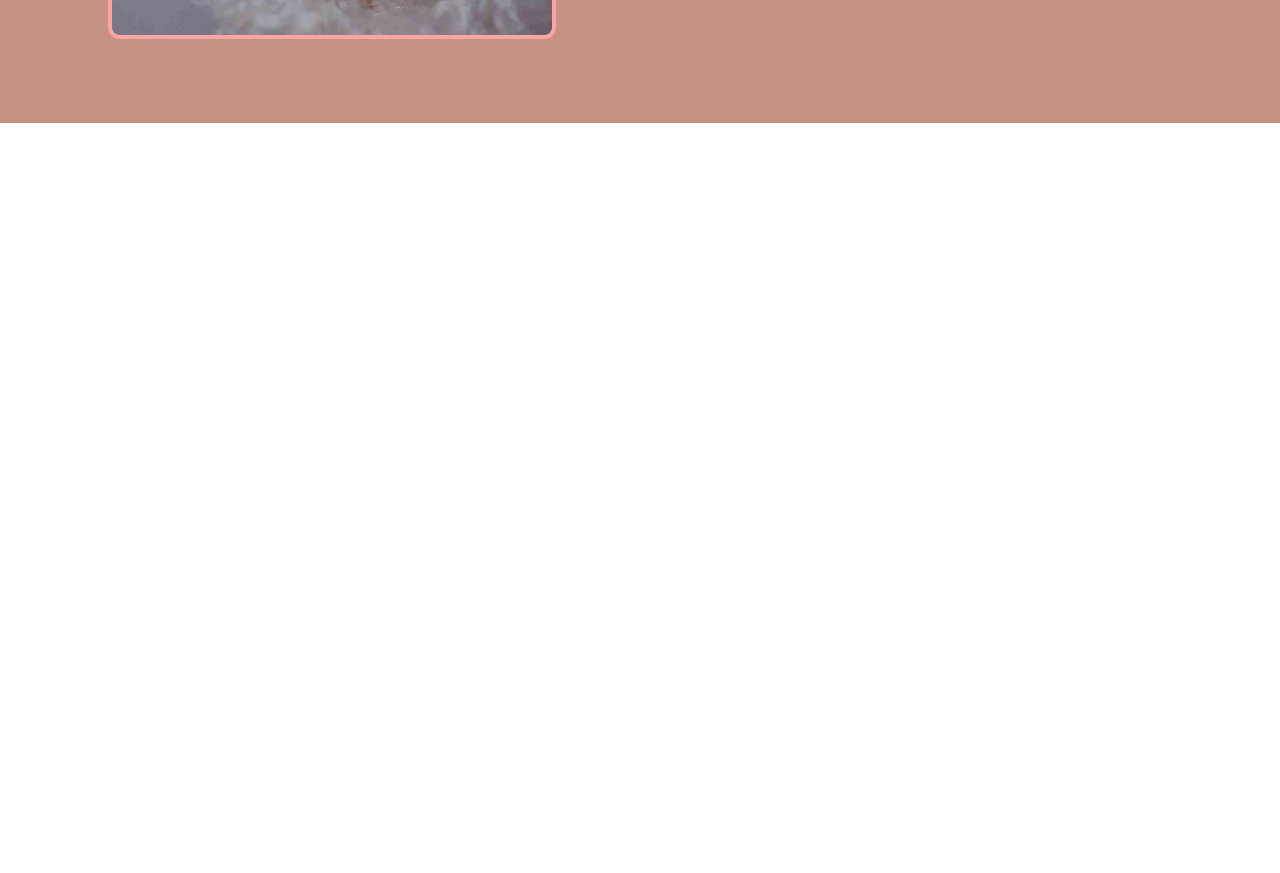
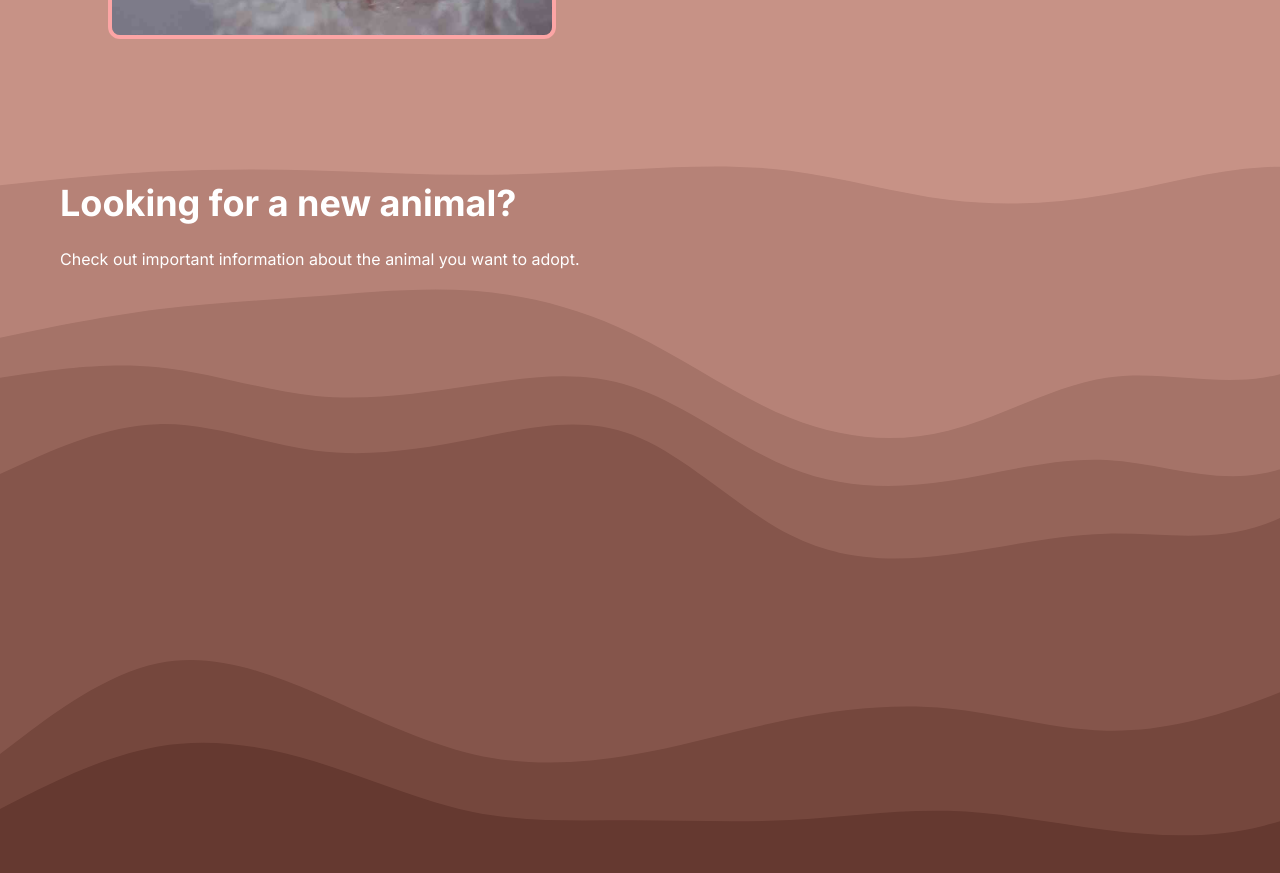
Before and after one commit to nezinauuu/Year4_FinalProject, a Next.js app in the folder year4project/: page / in a window 1280 px wide. Shown: the part 719-1592 px from the top of the page. Before the commit the page ends 842 px from the top, so only its background shows below. Built offline with nearby package versions, Linux system fonts and the light colour scheme.

Commit message:
Added Scroll functionality

```diff
--- a/year4project/app/page.tsx
+++ b/year4project/app/page.tsx
@@ -5,7 +5,7 @@ import axios from "axios";
 import { useEffect, useState } from "react";
 import { UserButton } from "@clerk/nextjs";
 import { User } from "lucide-react";
-import luckyImage  from "@/images/lucky.jpg";
+import luckyImage from "@/images/lucky.jpg";
 export default function Home() {
   const [animalName, setAnimalName] = useState();
   const [litterSize, setLitterSize] = useState();
@@ -28,10 +28,31 @@ export default function Home() {
     // fetchData();
   }, []);
 
+
+    useEffect(() => {
+      const scrollButton = document.getElementById(
+        "scrollButton"
+      ) as HTMLButtonElement;
+
+      // 👇️ scroll to top on page load
+      window.scrollTo({ top: 0, left: 0, behavior: "smooth" });
+
+      // window.addEventListener("scroll", () => {
+      //   if (window.scrollY > 900) {
+      //     scrollButton.style.display = "block";
+      //   } else {
+      //     scrollButton.style.display = "none";
+      //   }
+      // });
+    }, []);
+
+
+
   return (
-    <main className="flex flex-col p-12 bg-[url('../images/background-top.svg')] bg-cover min-h-screen">
+    <main>
       <title>Pets</title>
-      <div className="fixed top-10 right-10 flex">
+      <div className="flex flex-col p-12 bg-[url('../images/background-top.svg')] bg-cover min-h-screen">
+        <div className="fixed top-10 right-10 flex hover:-translate-y-0 hover:scale-90 duration-100">
           <UserButton />
         </div>
 
@@ -43,7 +64,6 @@ export default function Home() {
         </div>
 
         <div className="flex justify-center flex-row py-9 gap-16 m-w-64">
-
           <img
             src={luckyImage.src}
             alt="Lucky"
@@ -58,7 +78,18 @@ export default function Home() {
               </p>
             </div>
 
-          <div className="backdrop-blur-md bg-white/10 border-4 transition ease-in-out hover:-translate-y-0 hover:scale-95 duration-100">
+            <div
+              onClick={() => {
+                const section = document.getElementById(
+                  "new-animal-section"
+                ) as HTMLButtonElement;
+                section.scrollIntoView({
+                  behavior: "smooth",
+                  block: "start",
+                });
+              }}
+              className="backdrop-blur-md bg-white/10 border-4 transition ease-in-out hover:-translate-y-0 hover:scale-95 duration-100"
+            >
               <h1 className="text-4xl font-bold text-white m-3">
                 Looking for a new animal?
               </h1>
@@ -69,6 +100,21 @@ export default function Home() {
             </div>
           </div>
         </div>
+      </div>
+      <div
+        id="new-animal-section"
+        className="flex flex-col p-12 bg-[url('../images/background-bot.svg')] bg-cover min-h-screen "
+      >
+        <h1 className="text-4xl font-bold text-white m-3">
+          Looking for a new animal?
+        </h1>
+        <p className="text-white m-3">
+          Check out important information about the animal you want to adopt.
+        </p>
+
+
+
+      </div>
     </main>
   );
 }
```
Also changed, not shown: year4project/images/background-bot.svg (added). Lines whose indentation alone changed are shown as unchanged.
